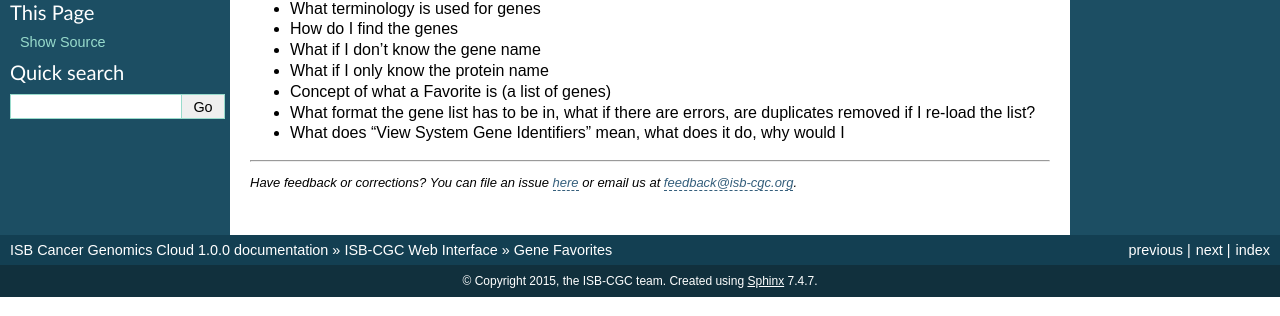
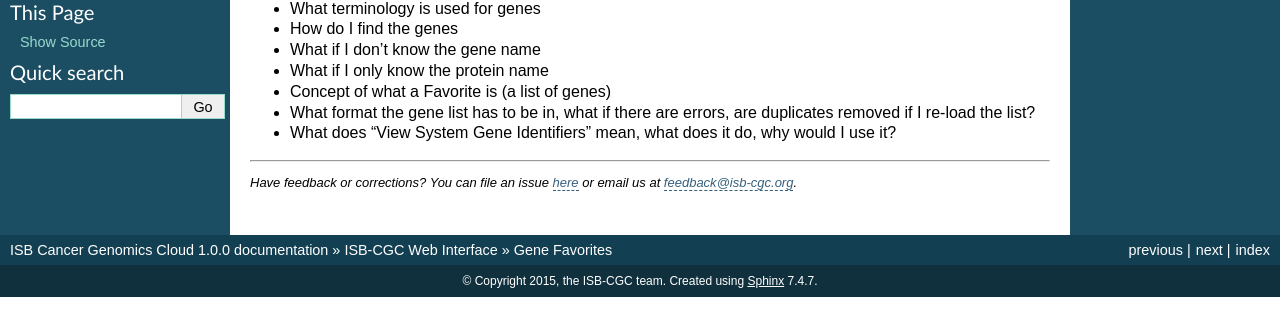
Before and after one commit to isb-cgc/readthedocs, a Sphinx documentation site: the page built from docs/source/sections/webapp/Gene-Favorites.rst, in a window 1280 px wide. Shown: the part 151-467 px from the top of the page. Built offline with Sphinx 7.4.7, drawn with Linux system fonts in a browser that asks for light colours.

Commit message:
Update Gene-Favorites.rst

```diff
--- a/docs/source/sections/webapp/Gene-Favorites.rst
+++ b/docs/source/sections/webapp/Gene-Favorites.rst
@@ -11,4 +11,4 @@ Background Gene Favorites text here.
 * What if I only know the protein name
 * Concept of what a Favorite is (a list of genes)
 * What format the gene list has to be in, what if there are errors, are duplicates removed if I re-load the list?
-* What does “View System Gene Identifiers” mean, what does it do, why would I
+* What does “View System Gene Identifiers” mean, what does it do, why would I use it?
```
